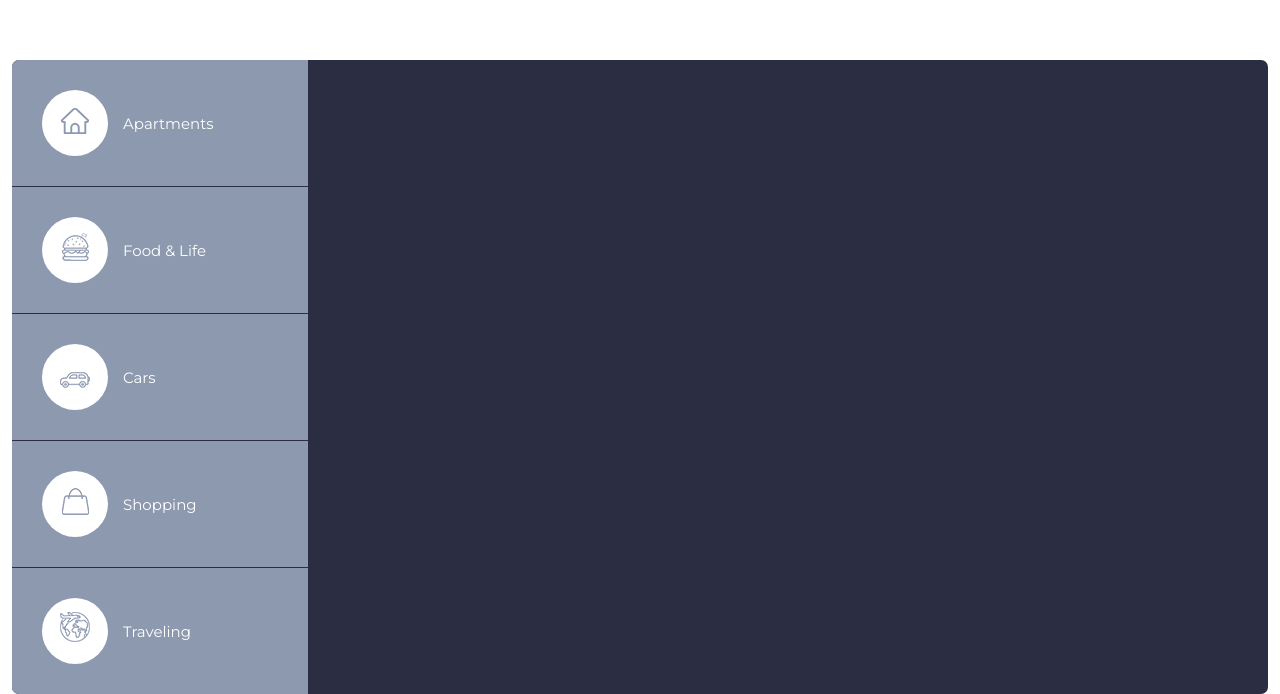
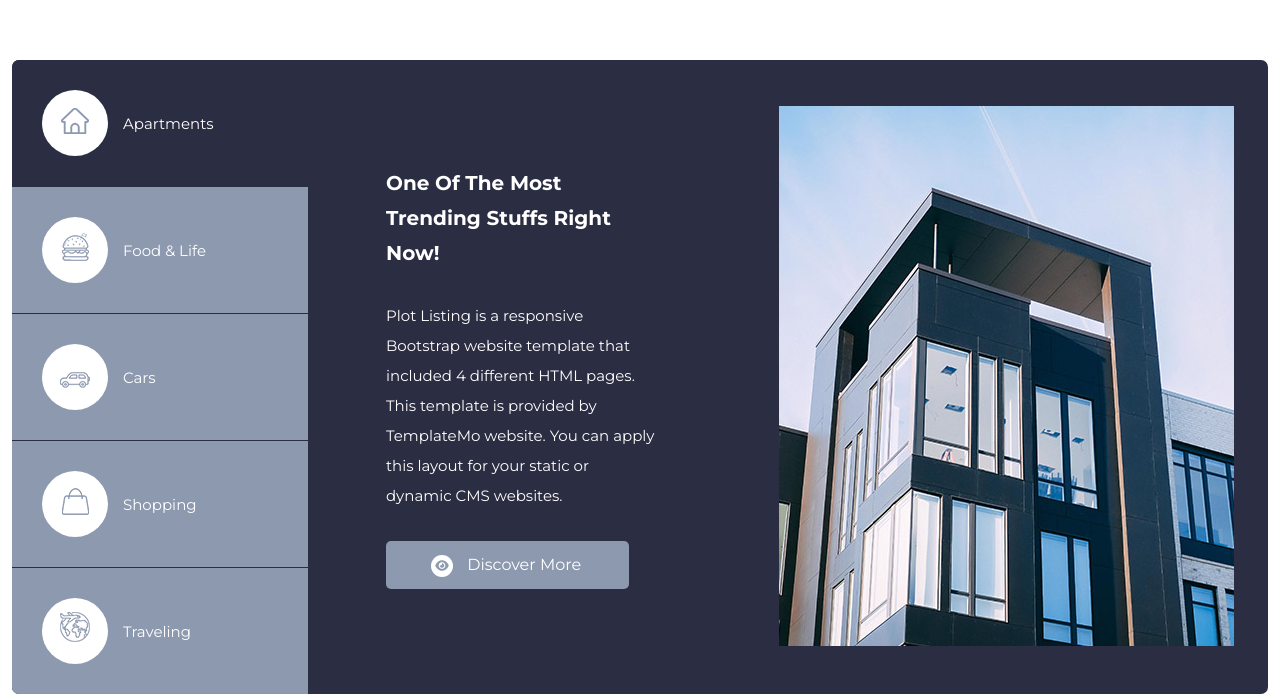
Before and after one commit to lntrinh0112/Plotlist, a plain HTML site: page index.html in a window 1280 px wide. Shown: the part 1141-1835 px from the top of the page. Drawn offline with Linux system fonts and the light colour scheme.

Commit message:
Making Content V1

```diff
--- a/assets/css/style.css
+++ b/assets/css/style.css
@@ -319,7 +319,7 @@ form#search-form .searchText {
     padding-right: 18px;
 }
 
-.popular-categories .section-services .menu-services .thumb {
+.popular-categories .section-services .menu-services .menu-service-item {
     height: 126px;
     background-color: #8d99af;
     font-size: 15px;
@@ -335,7 +335,7 @@ form#search-form .searchText {
 }
 
 
-.popular-categories .section-services .menu-services .thumb:not(:last-of-type) {
+.popular-categories .section-services .menu-services .menu-service-item:not(:last-of-type) {
     margin-bottom: 1px;
 }
 
@@ -350,20 +350,85 @@ form#search-form .searchText {
     margin-right: 15px;
 }
 
-.popular-categories .section-services .menu-services .thumb:hover {
+.popular-categories .section-services .menu-services .menu-service-item:hover {
     background-color: #2b2d42;
     color: #fff;
 }
 
+/* MENU */
+.menu-services:not(:hover) .second-service{
+    background-color: #2b2d42!important;
+}
+
+.second-service {
+    background-color: #2b2d42;
+}
+
+.first-service {
+    background-color: #8d99af;
+}
+
+.second-service:not(:hover) {
+    display: none;
+}
+
+.second-service:not(:hover) .first-service {
+    display: block;
+}
+
+/* MENU */
+
 .service-content {
     display: flex;
-    flex-direction: row;
+    width: 75%;
+    height: 100%;
+    position: absolute;
+    left: 25%;
+    top: 0;
+    justify-content: space-around;
+    align-items: center;
 }
 
 .service-desc {
     width: 41.6667%;
+    padding: 60px;
+    line-height: 24px;
+    color: #fff;
+}
+
+.service-desc h4 {
+    font-size: 20px;
+    font-weight: 700;
+    line-height: 35px;
+    margin-bottom: 30px;
+}
+
+.service-desc p {
+    margin-bottom: 30px;
+    line-height: 30px;
+    font-size: 15px;
+    width: 100%;
 }
 
 .service-img {
     width: 58.3333%;
+    padding: 60px;
 }
+
+
+.popular-categories .section-services .main-white-button {
+    display: flex;
+    justify-content: center;
+    align-items: center;
+    margin-right: 30px;
+}
+.popular-categories .section-services .main-white-button a {
+    width: 100%;
+    padding: 12px 25px;
+    text-decoration: none;
+}
+
+.popular-categories .section-services .main-white-button a i {
+    font-size: 12px;
+    line-height: 22px;
+}
--- a/index.html
+++ b/index.html
@@ -147,31 +147,39 @@
 
         <div class="section-services">
             <div class="menu-services">
-                <div class="thumb">
+                <div class="menu-service-item first-service" style="display: none;">
                     <span class="icon">
                         <img src="./assets/img/search-icon-01.png" alt="">
                     </span>
                     Apartments
                 </div>
-                <div class="thumb">
+
+                <div class="menu-service-item second-service">
+                    <span class="icon">
+                        <img src="./assets/img/search-icon-01.png" alt="">
+                    </span>
+                    Apartments
+                </div>
+
+                <div class="menu-service-item">
                     <span class="icon">
                         <img src="./assets/img/search-icon-02.png" alt="">
                     </span>
                     Food & Life
                 </div>
-                <div class="thumb">
+                <div class="menu-service-item">
                     <span class="icon">
                         <img src="./assets/img/search-icon-03.png" alt="">
                     </span>
                     Cars
                 </div>
-                <div class="thumb">
+                <div class="menu-service-item">
                     <span class="icon">
                         <img src="./assets/img/search-icon-04.png" alt="">
                     </span>
                     Shopping
                 </div>
-                <div class="thumb">
+                <div class="menu-service-item">
                     <span class="icon">
                         <img src="./assets/img/search-icon-05.png" alt="">
                     </span>
@@ -181,11 +189,18 @@
 
             <div class="service-content">
                 <div class="service-desc">
-
+                    <h4>One Of The Most Trending Stuffs Right Now!</h4>
+                    <p>Plot Listing is a responsive Bootstrap website template that included 4 different HTML pages. This template is provided by TemplateMo website. You can apply this layout for your static or dynamic CMS websites.</p>
+                    <div class="main-white-button">
+                        <a href="">
+                            <i class="fa fa-eye"></i>
+                            Discover More
+                        </a>
+                    </div>
                 </div>
 
                 <div class="service-img">
-
+                    <img src="./assets/img/tabs-image-01.jpg" alt="">
                 </div>
             </div>
         </div>
```
Also changed, not shown: assets/img/tabs-image-01.jpg (added).
